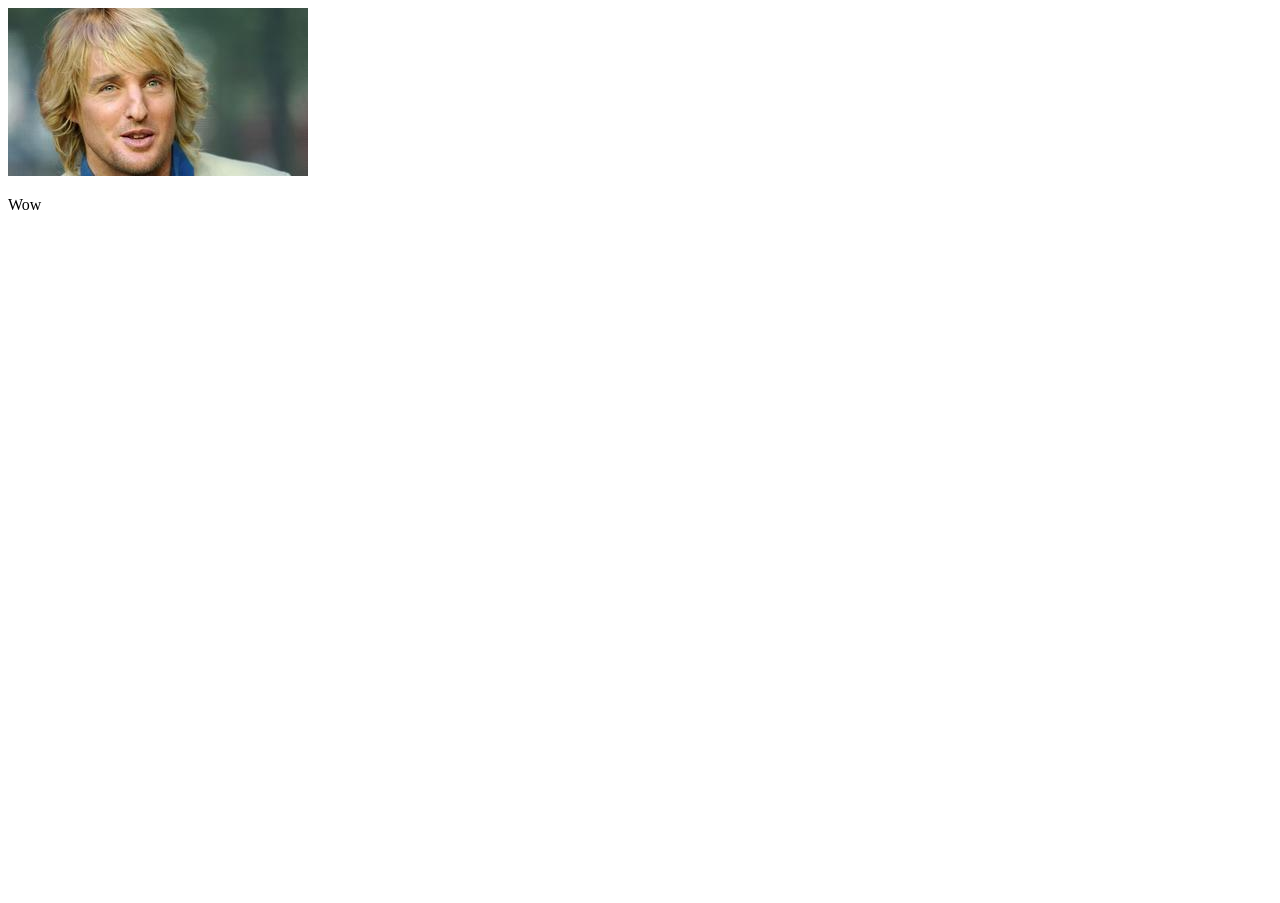
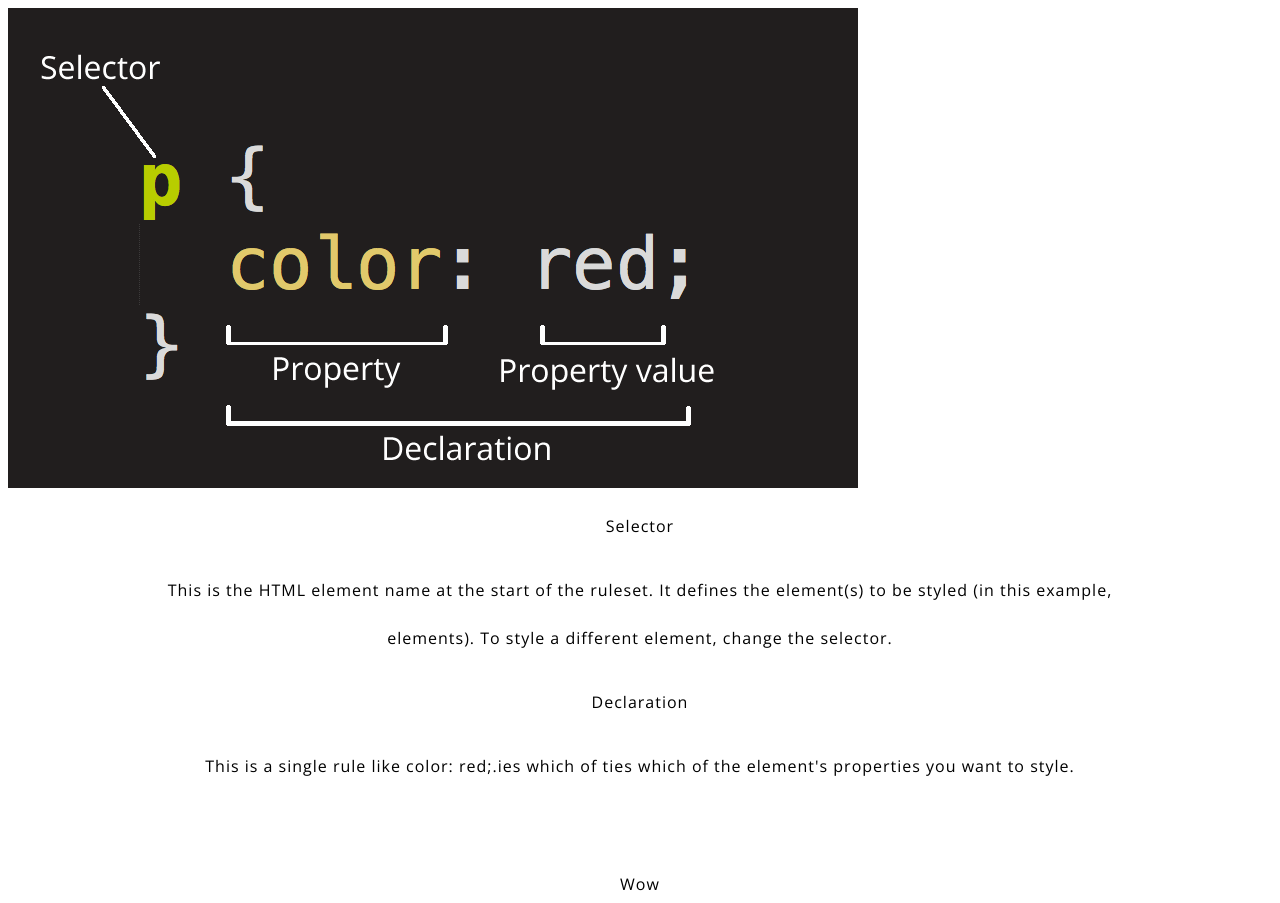
Before and after one commit to Vammyvamster/git_test, a plain HTML site: page test-site/index.html in a window 1280 px wide. Shown: the top 903 px of the page. Before the commit the page ends 800 px from the top, so only its background shows below. Drawn offline with nearby package versions, Linux system fonts and the light colour scheme.

Commit message:
Changed font, size, orientation, and added a CSS demo image

```diff
--- a/test-site/index.html
+++ b/test-site/index.html
@@ -1,11 +1,18 @@
 <!DOCTYPE html>
 <html>
     <head>
+        <link href="https://fonts.googleapis.com/css?family=Open+Sans" rel="stylesheet"
         <meta charset="utf-8">
         <title>My test page</title>
+        <link href="styles/style.css" rel="stylesheet">
     </head>
     <body>
-        <img src= "images/ipanews_7da7e46d-973f-4c66-a402-0e1aacf0ab67_1.jpeg" alt="My test image"> <br>
-    <p>Wow</p>
+        <img src= "images/CSS.png" alt="CSS how to">  <br>
+        <p>Selector<br><br>
+            This is the HTML element name at the start of the ruleset. It defines the element(s) to be styled (in this example, <p> elements). To style a different element, change the selector.<br><br>
+        Declaration<br><br>
+            This is a single rule like color: red;.ies which of ties which of the element's properties you want to style.</p><br><br>
+        <p>Wow</p> <br>
+        <img src= "images/ipanews_7da7e46d-973f-4c66-a402-0e1aacf0ab67_1.jpeg" alt="My test image">
     </body>
 </html>
--- /dev/null
+++ b/test-site/styles/style.css
@@ -0,0 +1,14 @@
+html{
+    font-size: 20px;
+    font-family: "Open Sans", sans-serif;
+}
+h1{
+    font-size: 60px;
+    text-align: center;
+}
+p, li {
+    font-size: 16px;
+    line-height: 2;
+    letter-spacing: 1px;
+    text-align: center;
+}
```
Also changed, not shown: test-site/images/CSS.png (added).
